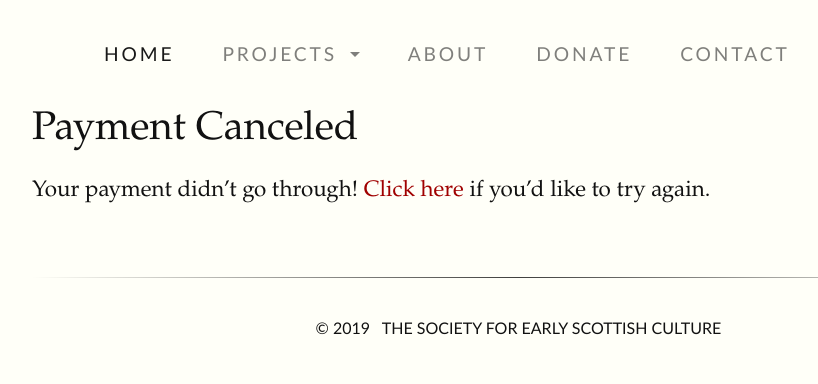
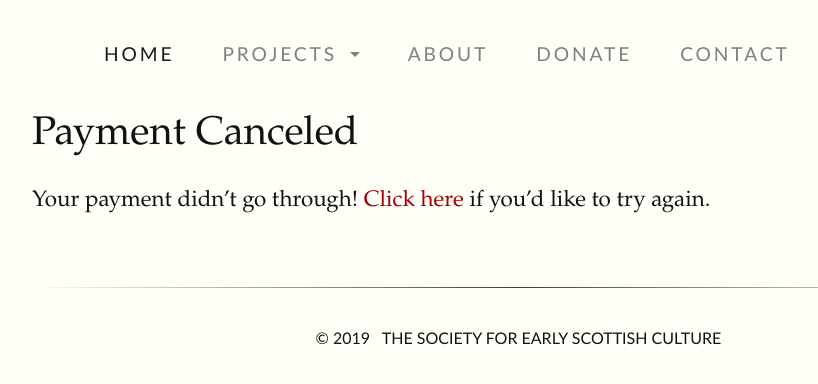
Before and after one commit to thesesc/thesesc.github.io, a Jekyll site: the page built from cancel.md, in a window 1280 px wide. Shown: the top 384 px of the page, without its empty margins (96-914 px from the left). Built offline with Jekyll 4.4.1, drawn with Linux system fonts in a browser that asks for light colours.

Commit message:
Properly space out H1s

```diff
--- a/assets/css/tufte.scss
+++ b/assets/css/tufte.scss
@@ -93,7 +93,7 @@
      margin-top: 1.568rem;
      margin-bottom: 1.568rem;
      font-size: 2.5rem;
-     line-height: 0.95; } //0.784 was too cramped
+     line-height: 1.2; }
 
 h2 { font-style: italic;
      font-weight: 400;
```
